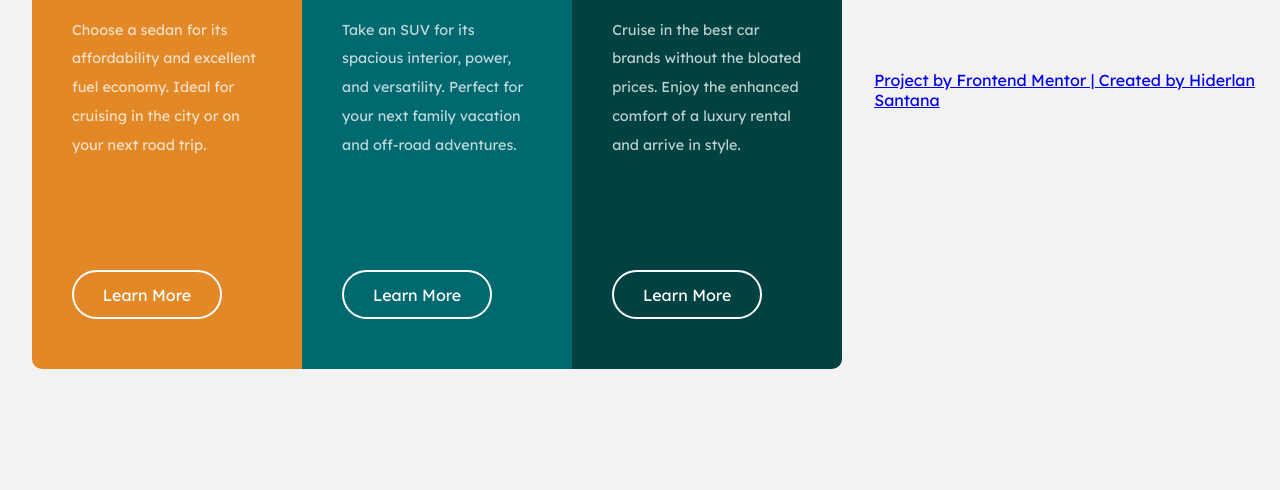
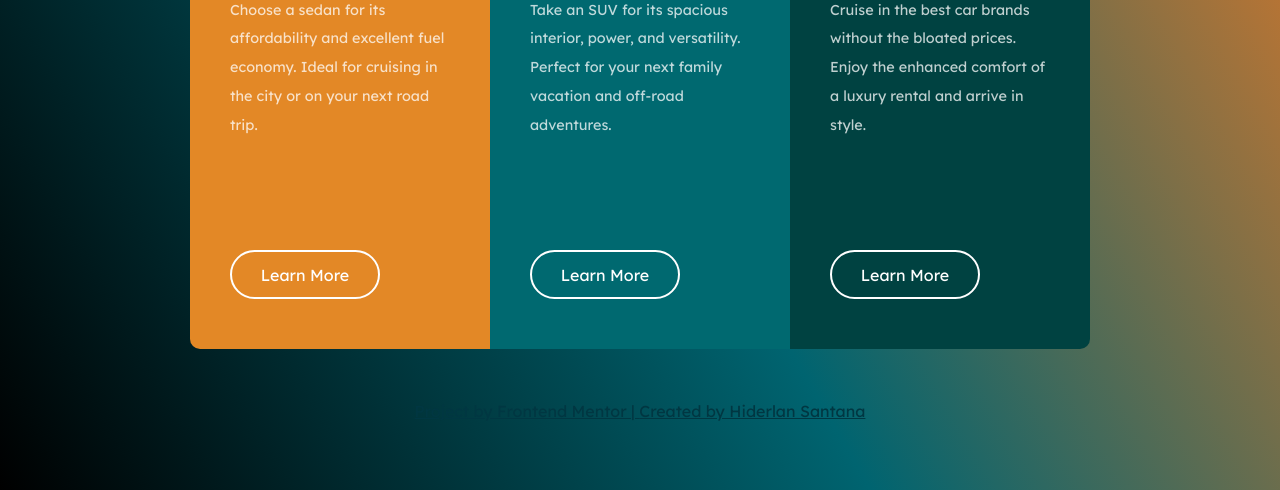
Before and after one commit to devhiderlan/3-column-preview-card, a plain HTML site: page index.html in a window 1280 px wide. Shown: the part 310-800 px from the top of the page. Drawn offline with Linux system fonts and the light colour scheme.

Commit message:
Alterado background do body e posição do footer na página

```diff
--- a/style.css
+++ b/style.css
@@ -7,10 +7,18 @@
 }
 
 body {
-  background: hsl(0, 0%, 95%);
+  /* background: hsl(0, 0%, 95%); */
+  /* background: rgb(2,0,36); */
+  background: linear-gradient(
+    60deg,
+    rgb(0, 0, 0),
+    rgb(0, 100, 112),
+    rgb(227, 120, 38)
+  );
   height: 100vh;
   width: 100%;
   display: flex;
+  flex-direction: column;
   justify-content: center;
   align-items: center;
 }
@@ -18,6 +26,7 @@ body {
 main.cards {
   display: flex;
   padding: 32px;
+  margin-bottom: 20px;
 }
 
 main.cards section.card {
@@ -27,8 +36,6 @@ main.cards section.card {
   text-align: left;
   background: white;
   padding: 2.5rem 2.5rem;
-  /* max-height: 256px; */
-  /* margin-left: 32px; */
 }
 
 main.cards section.card:first-child {
@@ -82,11 +89,10 @@ main.cards section.card button {
   margin-bottom: 10px;
   max-width: 150px;
   background-color: transparent;
-  border: 2px solid  white;
+  border: 2px solid white;
   color: white;
   font-size: 16px;
   transition: 0.5s;
-
 }
 
 main.cards section.card button.btn1:hover {
@@ -128,9 +134,10 @@ main.cards section.card button.btn3:hover {
   font-weight: 700;
 }
 
-
-
-
+a {
+  color: hsl(190, 100%, 13%);
+  opacity: 100%;
+}
 
 @media screen and (max-width: 720px) {
   body {
@@ -147,10 +154,8 @@ main.cards section.card button.btn3:hover {
   }
 
   main.cards section.card:last-child {
-
     border-bottom-left-radius: 10px;
     border-bottom-right-radius: 10px;
     border-top-right-radius: 0px;
   }
-
 }
```
